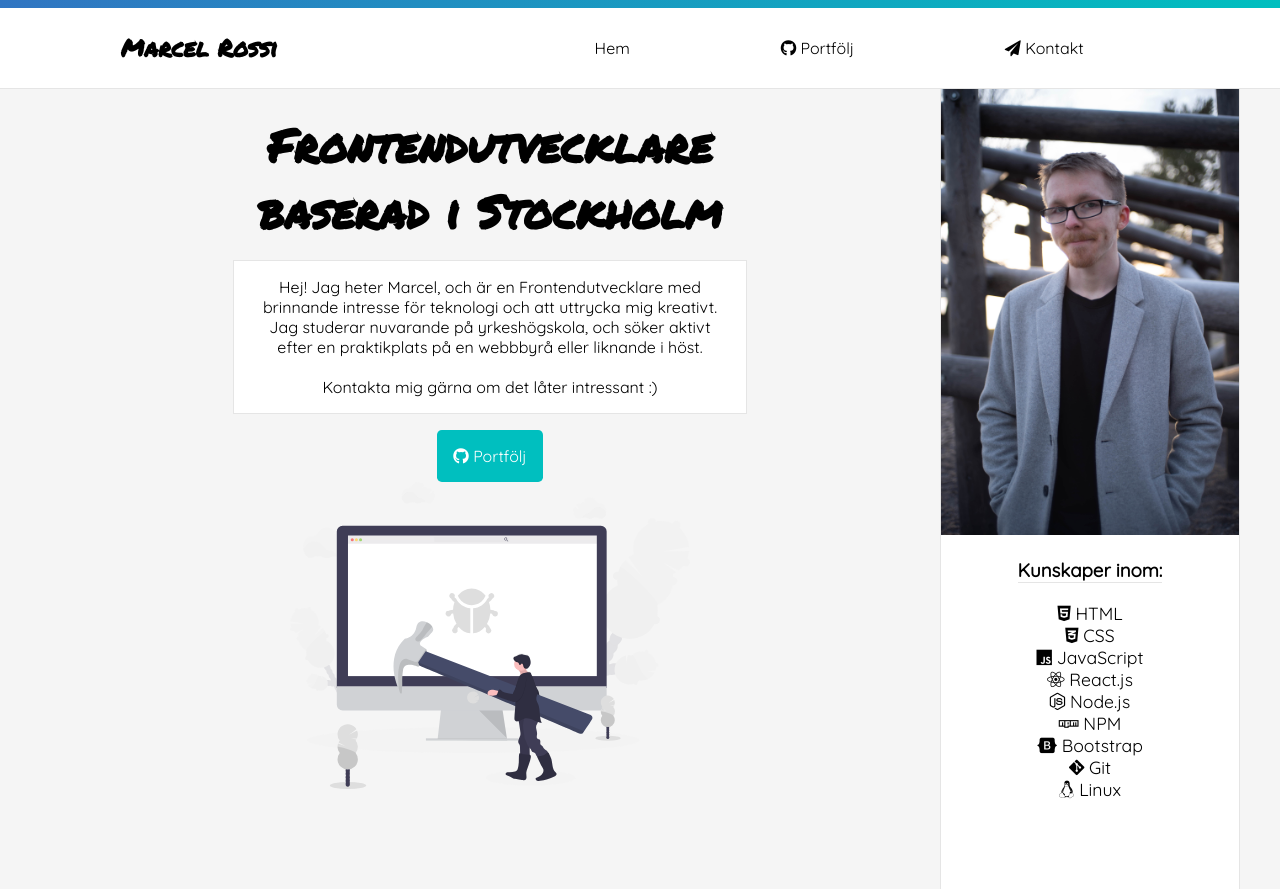
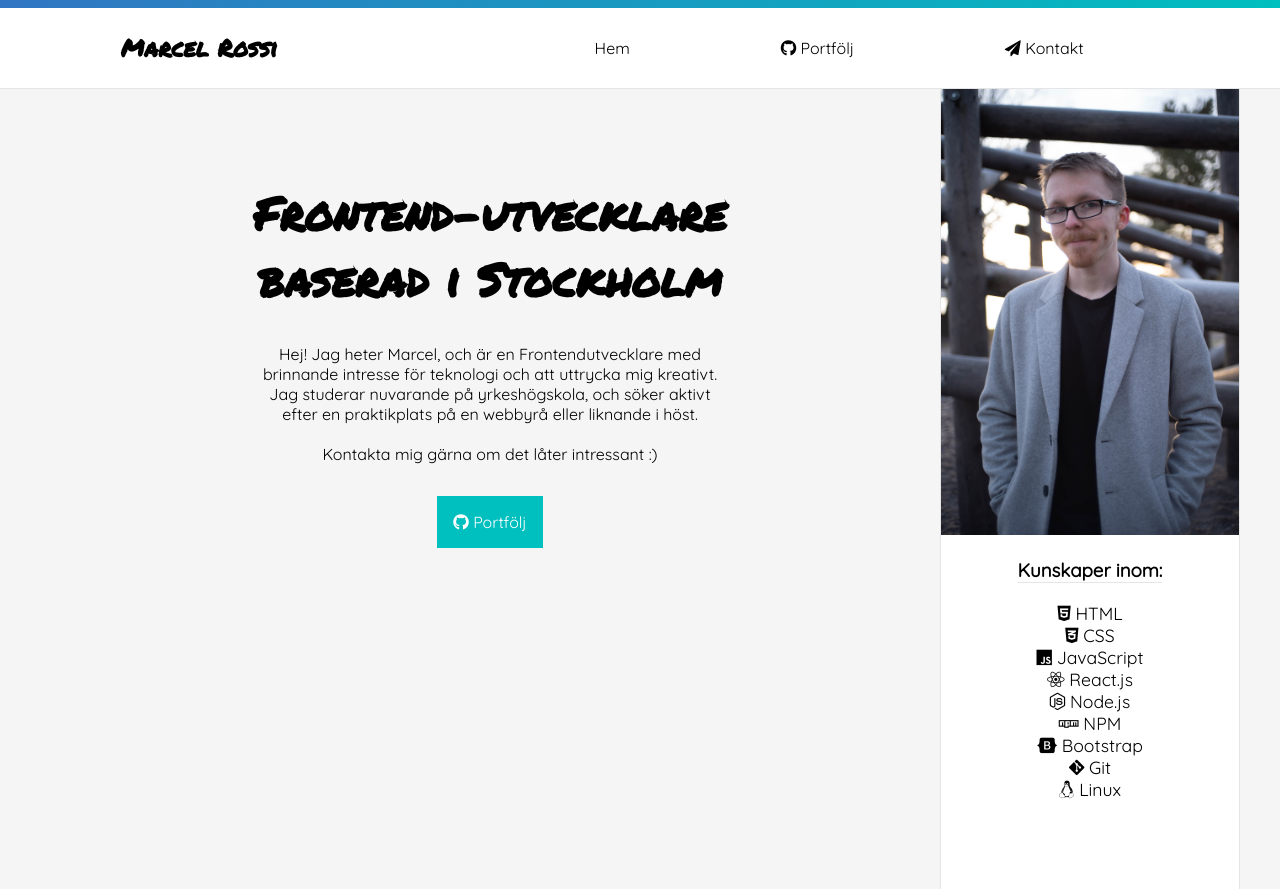
Before and after one commit to MarcelR1998/Individuell-Projektuppgift-2-FE19, a React (Create React App) app: page / in a window 1280 px wide. Built offline with nearby package versions, Linux system fonts and the light colour scheme.

Commit message:
added margin on top of titles, changed spelling error, removed border-radius, removed vector image

```diff
--- a/src/App.css
+++ b/src/App.css
@@ -25,8 +25,8 @@ body{
 h1{
   font-family: 'Permanent Marker', cursive;
   width: fit-content;
-  margin: auto;
-  margin-top: 0.5em;
+  margin: 2em auto 0;
+  /*margin-top: 0.5em;*/
   font-size:calc(20px + 2vw);
 }
 
@@ -84,8 +84,8 @@ a:hover{
 }
 
 #textContainer {
-  background-color: white;
-  border: 1px solid rgba(0, 0, 0, 0.10);
+  /*background-color: white;*/
+  /*border: 1px solid rgba(0, 0, 0, 0.10);*/
   width: fit-content;
   margin: auto;
   margin-top: 1em;
@@ -101,7 +101,10 @@ a:hover{
   margin: auto;
   margin-top: 1em;
   padding: 1em;
-  border-radius: 0.3em;
+}
+
+.frontPageButton{
+margin-bottom: 1em;
 }
 
 .button:hover{text-decoration: none;
@@ -147,14 +150,13 @@ ul{
   font-family: Quicksand, FontAwesome;
   border: 1px solid rgba(0, 0, 0, 0.10);
   padding: 0.5em;
-  border-radius: 0.3em;
   font-size: 1.0em;
 }
 
 .githubItem{
   background-color: white;
   border: 1px solid rgba(0, 0, 0, 0.10);
-  width: 500px;
+  width: 350px;
   max-width: 60%;
   margin: auto;
   margin-bottom: 1em;
--- a/src/Home.js
+++ b/src/Home.js
@@ -1,7 +1,6 @@
 import React, { Component } from 'react';
 import image1 from "./img1.jpg";
 import image2 from "./img2.jpg";
-import vectorImage from "./vectorImage.svg";
 import { Link } from "react-router-dom";
 
 class Home extends Component {
@@ -9,14 +8,13 @@ class Home extends Component {
         return (
             <div id="wrapper">
                 <section  >
-                    <h1>Frontendutvecklare <br /> baserad i Stockholm</h1>
+                    <h1>Frontend-utvecklare <br /> baserad i Stockholm</h1>
                     <p id="textContainer">Hej! Jag heter Marcel, och är en Frontendutvecklare med brinnande intresse för teknologi och att uttrycka mig kreativt.
-                        Jag studerar nuvarande på yrkeshögskola, och söker aktivt efter en praktikplats på en webbbyrå eller liknande i höst.
+                        Jag studerar nuvarande på yrkeshögskola, och söker aktivt efter en praktikplats på en webbyrå eller liknande i höst.
                         <br /><br /> Kontakta mig gärna om det låter intressant :)</p>
-                    <Link className="button" to="/portfolio">
+                    <Link className="button frontPageButton" to="/portfolio">
                         <i className="navFontAwesomeIcons fa fa-github"></i> Portfölj
                     </Link>
-                    <img id="vectorImage" src={vectorImage} alt="Vektorgrafik föreställande buggfixare"></img>
                 </section>
                 <aside id="aside">
                     <img id="profilePicture" onMouseOver={e => (e.currentTarget.src = image2)}
--- a/src/Portfolio.js
+++ b/src/Portfolio.js
@@ -39,7 +39,7 @@ class Portfolio extends Component {
         if (search !== "" && item.name.toLowerCase().indexOf(search.toLowerCase()) === -1) {
             return null;
         }
-        return <li className="githubItem" key={item.id}> {item.name}, {item.description} - <a className="button" href={item.html_url}>[Länk]</a></li>
+        return <li className="githubItem" key={item.id}> {item.name}, {item.description} <a className="button" href={item.html_url}>[Länk]</a></li>
     }
 
     render() {
```
Also changed, not shown: src/vectorImage.svg (deleted).
